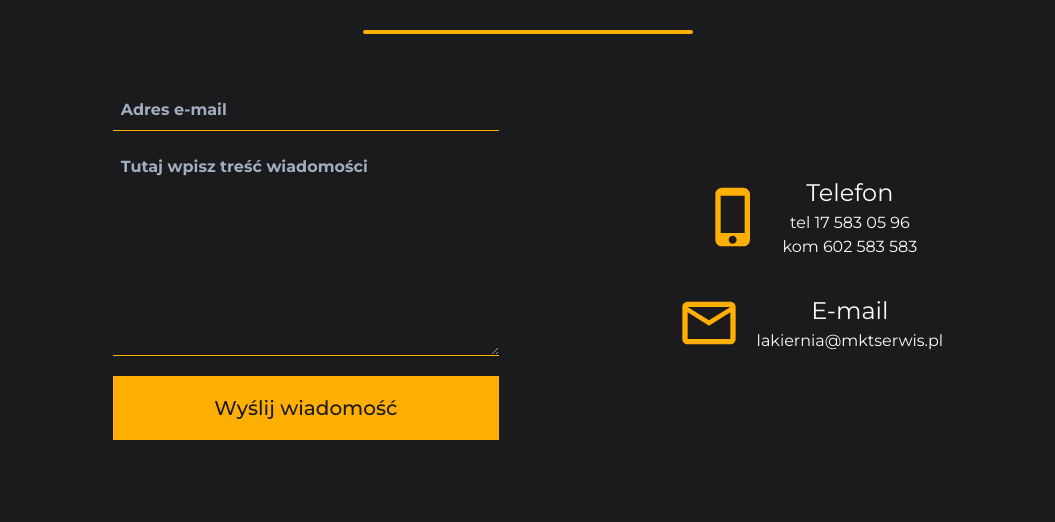
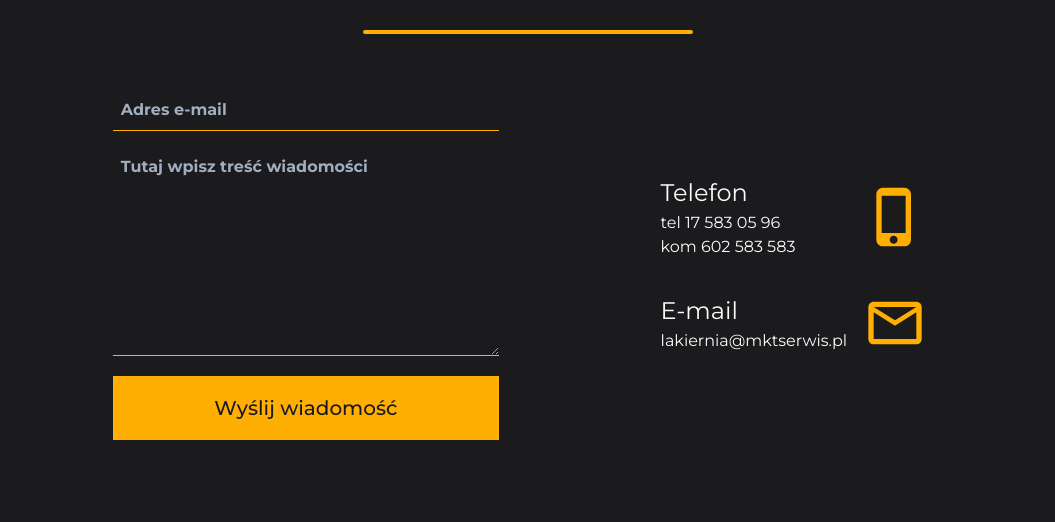
Before and after one commit to bm64/MKT-lakiernia, a Next.js app: page / in a window 1280 px wide. Shown: the part 4171-4693 px from the top of the page, without its empty margins (208-1263 px from the left). Built offline with nearby package versions, Linux system fonts and the light colour scheme.

Commit message:
Fix contact icons alignment

```diff
--- a/pages/index.js
+++ b/pages/index.js
@@ -322,10 +322,9 @@ function Home() {
                 </span>
               </div>
             </div>
-            <div className="px-8 flex flex-row xl:flex-col justify-between xl:justify-center items-center">
+            <div className="px-8 flex flex-row xl:flex-col justify-between xl:justify-center items-stretch">
               <div className="py-4 flex flex-row items-center text-center">
-                <MdPhoneIphone className="contact-icon" />
-                <div>
+                <div className="flex-1 text-left">
                   <h2>Telefon</h2>
                   <p>
                     tel <a href="tel:175830596">17 583 05 96</a>
@@ -333,15 +332,16 @@ function Home() {
                     kom <a href="tel:602583583">602 583 583</a>
                   </p>
                 </div>
+                <MdPhoneIphone className="contact-icon" />
               </div>
               <div className="py-4 flex flex-row items-center text-center">
-                <MdMailOutline className="contact-icon" />
-                <div>
+                <div className="flex-1 text-left">
                   <h2>E-mail</h2>
                   <a href="mailto:lakiernia@mktoserwis.pl">
                     lakiernia@mktserwis.pl
                   </a>
                 </div>
+                <MdMailOutline className="contact-icon" />
               </div>
             </div>
           </div>
```
